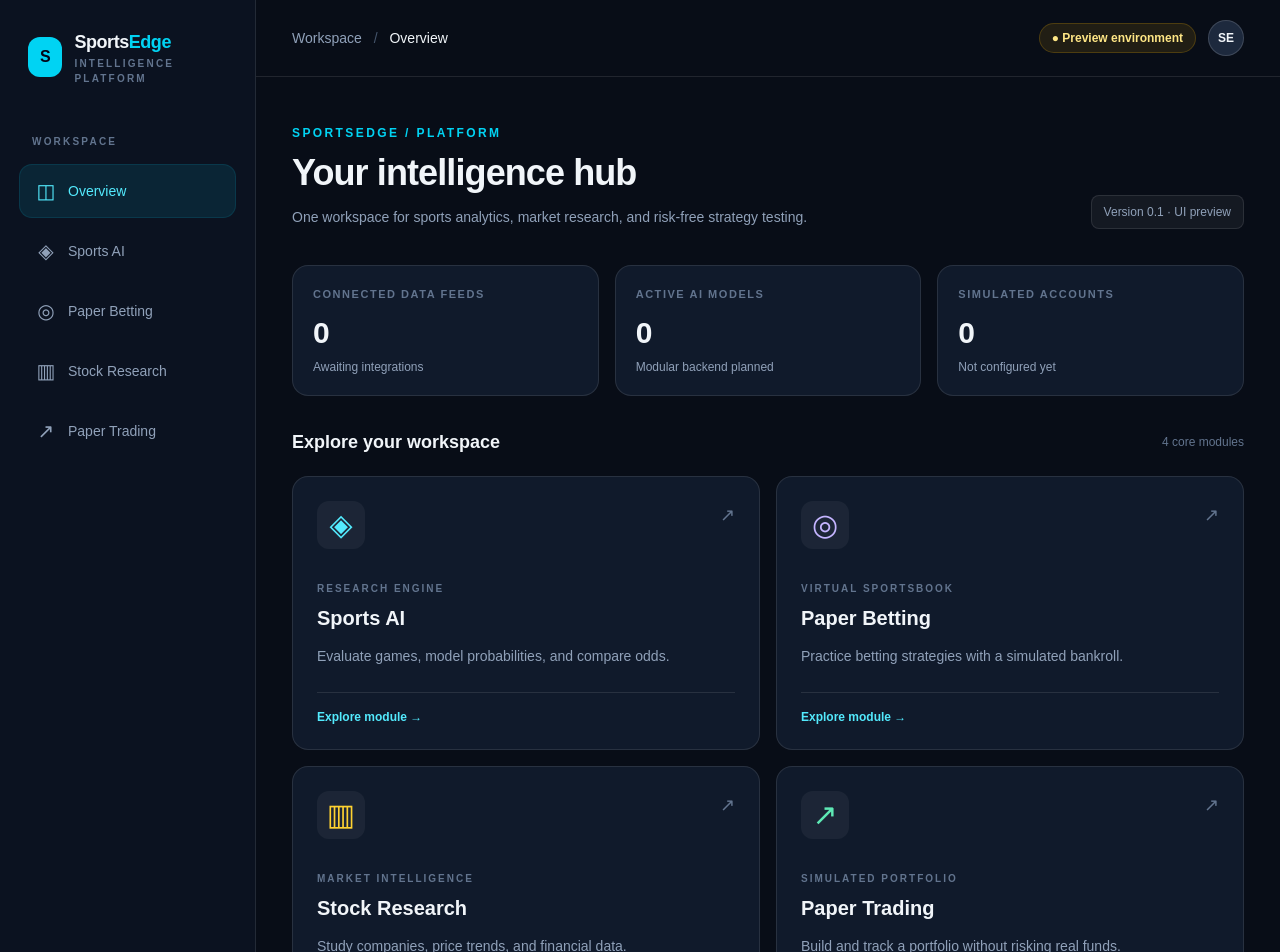
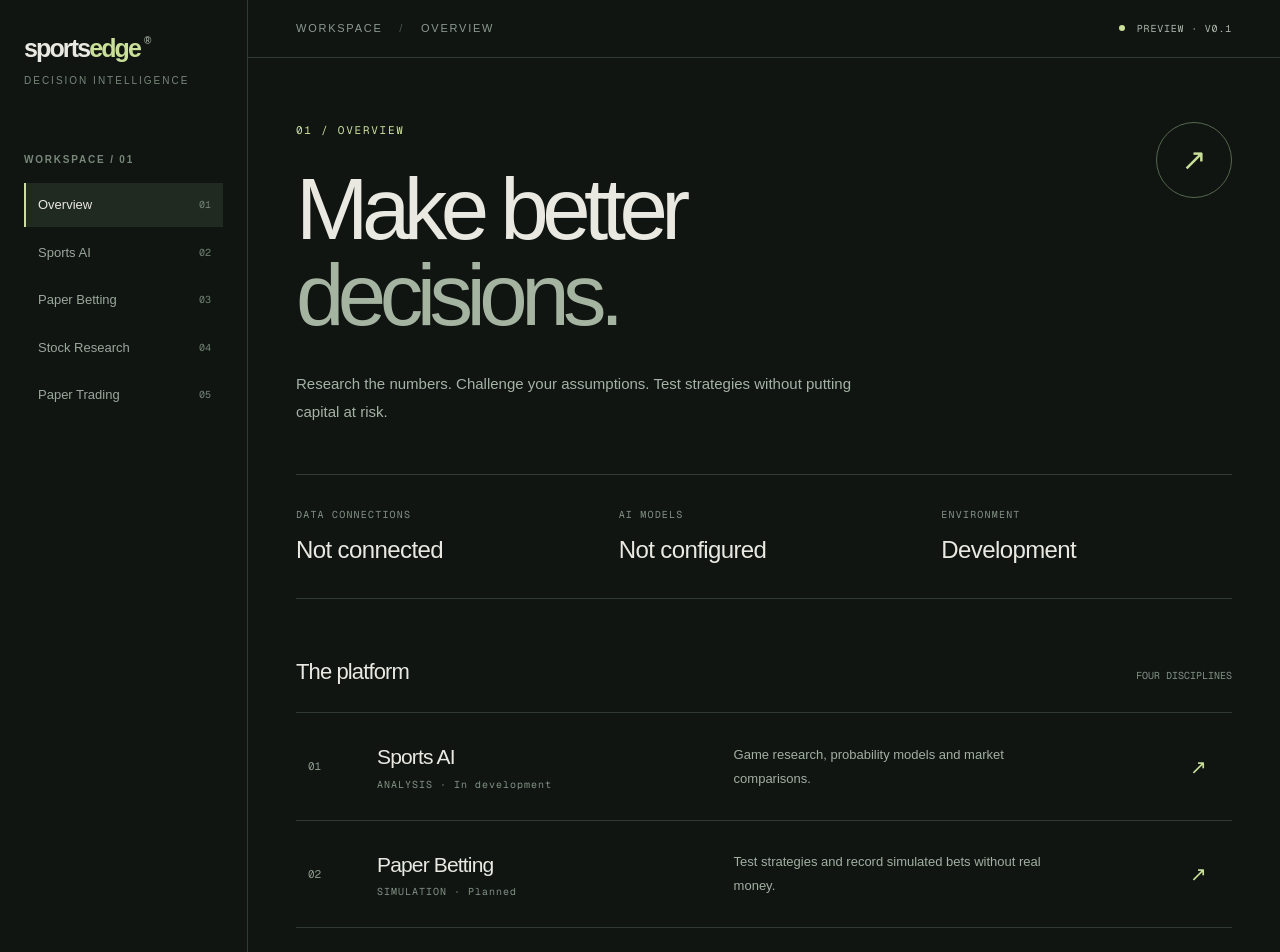
Before and after one commit to ang87505-crypto/SportsEdge, a Next.js app: page / in a window 1280 px wide. Shown: the top 952 px of the page. Built offline with nearby package versions, Linux system fonts and the light colour scheme.

Commit message:
Refine SportsEdge dashboard with restrained editorial design

```diff
--- a/src/app/page.tsx
+++ b/src/app/page.tsx
@@ -2,77 +2,82 @@
 
 import { useState } from "react";
 
-const sections = [
-  { name: "Overview", icon: "◫" },
-  { name: "Sports AI", icon: "◈" },
-  { name: "Paper Betting", icon: "◎" },
-  { name: "Stock Research", icon: "▥" },
-  { name: "Paper Trading", icon: "↗" },
+const navigation = ["Overview", "Sports AI", "Paper Betting", "Stock Research", "Paper Trading"] as const;
+type View = (typeof navigation)[number];
+
+const products = [
+  { id: "01", name: "Sports AI", category: "ANALYSIS", description: "Game research, probability models and market comparisons.", status: "In development" },
+  { id: "02", name: "Paper Betting", category: "SIMULATION", description: "Test strategies and record simulated bets without real money.", status: "Planned" },
+  { id: "03", name: "Stock Research", category: "RESEARCH", description: "Company fundamentals, market context and watchlists.", status: "Planned" },
+  { id: "04", name: "Paper Trading", category: "SIMULATION", description: "Build a virtual portfolio and measure your decisions.", status: "Planned" },
 ] as const;
-type Section = (typeof sections)[number]["name"];
-
-const modules = [
-  { title: "Sports AI", eyebrow: "RESEARCH ENGINE", description: "Evaluate games, model probabilities, and compare odds.", icon: "◈", accent: "text-cyan-300", section: "Sports AI" as Section },
-  { title: "Paper Betting", eyebrow: "VIRTUAL SPORTSBOOK", description: "Practice betting strategies with a simulated bankroll.", icon: "◎", accent: "text-violet-300", section: "Paper Betting" as Section },
-  { title: "Stock Research", eyebrow: "MARKET INTELLIGENCE", description: "Study companies, price trends, and financial data.", icon: "▥", accent: "text-amber-300", section: "Stock Research" as Section },
-  { title: "Paper Trading", eyebrow: "SIMULATED PORTFOLIO", description: "Build and track a portfolio without risking real funds.", icon: "↗", accent: "text-emerald-300", section: "Paper Trading" as Section },
-];
 
 export default function Home() {
-  const [active, setActive] = useState<Section>("Overview");
-  const selected = modules.find((module) => module.section === active);
+  const [view, setView] = useState<View>("Overview");
+  const selected = products.find((item) => item.name === view);
 
   return (
-    <div className="min-h-screen bg-[#080d17] text-slate-100">
-      <div className="mx-auto flex min-h-screen max-w-[1800px]">
-        <aside className="hidden w-64 shrink-0 flex-col border-r border-white/10 bg-[#0b1220] px-5 py-7 md:flex">
-          <div className="flex items-center gap-3 px-2">
-            <div className="flex h-10 w-10 items-center justify-center rounded-xl bg-cyan-400 font-black text-slate-950">S</div>
-            <div><div className="text-lg font-extrabold tracking-tight">Sports<span className="text-cyan-400">Edge</span></div><div className="text-[10px] font-semibold tracking-[.22em] text-slate-500">INTELLIGENCE PLATFORM</div></div>
-          </div>
-          <div className="mt-12 px-3 text-[10px] font-bold tracking-[.22em] text-slate-500">WORKSPACE</div>
-          <nav className="mt-4 space-y-2" aria-label="Main navigation">
-            {sections.map((item) => (
-              <button key={item.name} onClick={() => setActive(item.name)} className={`flex w-full items-center gap-3 rounded-xl px-4 py-3 text-left text-sm font-medium transition ${active === item.name ? "bg-cyan-400/10 text-cyan-300 ring-1 ring-cyan-400/20" : "text-slate-400 hover:bg-white/5 hover:text-white"}`}>
-                <span className="w-5 text-center text-xl">{item.icon}</span>{item.name}
+    <div className="min-h-screen bg-[#101512] text-[#e9e9e2] selection:bg-[#d2e4a4] selection:text-[#101512]">
+      <div className="mx-auto flex min-h-screen max-w-[1680px]">
+        <aside className="hidden w-[248px] shrink-0 flex-col border-r border-[#303b33] px-6 py-9 lg:flex">
+          <button onClick={() => setView("Overview")} className="text-left text-[25px] font-semibold tracking-[-.075em] leading-none">sports<span className="text-[#c9df9a]">edge</span><span className="ml-1 align-top text-[10px] tracking-normal text-[#9da89a]">®</span></button>
+          <div className="mt-3 text-[10px] uppercase tracking-[.2em] text-[#788779]">Decision intelligence</div>
+          <div className="mt-16 mb-4 text-[10px] font-semibold tracking-[.18em] text-[#788779]">WORKSPACE / 01</div>
+          <nav aria-label="Main navigation" className="space-y-1">
+            {navigation.map((item, index) => (
+              <button key={item} onClick={() => setView(item)} className={`flex w-full items-center justify-between border-l-2 px-3 py-3 text-left text-[13px] transition-colors ${view === item ? "border-[#c9df9a] bg-[#202a21] text-[#e9e9e2]" : "border-transparent text-[#9ba79b] hover:bg-[#1a241c] hover:text-white"}`}>
+                <span>{item}</span><span className="font-mono text-[10px] text-[#728174]">0{index + 1}</span>
               </button>
             ))}
           </nav>
-          <div className="mt-auto rounded-2xl border border-white/10 bg-white/[.03] p-4">
-            <div className="mb-2 flex items-center gap-2 text-xs font-semibold text-slate-200"><span className="h-2 w-2 rounded-full bg-amber-400" /> Development mode</div>
-            <p className="text-xs leading-5 text-slate-400">Your workspace is being built. Live data and trading features are not connected yet.</p>
+          <div className="mt-auto border-t border-[#303b33] pt-5">
+            <div className="flex items-center gap-2 text-[11px] font-medium"><span className="h-1.5 w-1.5 rounded-full bg-[#c9df9a]" /> BUILD IN PROGRESS</div>
+            <p className="mt-3 text-[11px] leading-5 text-[#849184]">An independent workspace for evidence-led sports and market decisions.</p>
           </div>
         </aside>
 
         <main className="min-w-0 flex-1">
-          <header className="flex flex-wrap items-center justify-between gap-4 border-b border-white/10 px-5 py-5 sm:px-9">
-            <div className="flex items-center gap-3"><div className="flex h-9 w-9 items-center justify-center rounded-lg bg-cyan-400 font-black text-slate-950 md:hidden">S</div><span className="text-sm text-slate-400">Workspace <span className="px-2 text-slate-600">/</span> <span className="font-medium text-slate-100">{active}</span></span></div>
-            <div className="flex items-center gap-3"><span className="rounded-full border border-amber-400/20 bg-amber-400/10 px-3 py-1.5 text-xs font-semibold text-amber-200">● Preview environment</span><div className="flex h-9 w-9 items-center justify-center rounded-full border border-white/15 bg-slate-800 text-xs font-bold">SE</div></div>
+          <header className="flex flex-wrap items-center justify-between gap-4 border-b border-[#303b33] px-6 py-5 md:px-12">
+            <button onClick={() => setView("Overview")} className="text-xl font-semibold tracking-[-.075em] lg:hidden">sports<span className="text-[#c9df9a]">edge</span></button>
+            <div className="hidden text-[11px] uppercase tracking-[.16em] text-[#8c9a8e] lg:block">WORKSPACE <span className="mx-3 text-[#49574c]">/</span> {view}</div>
+            <div className="flex items-center gap-3"><span className="h-1.5 w-1.5 rounded-full bg-[#c9df9a]" /><span className="font-mono text-[10px] tracking-[.08em] text-[#aab5a8]">PREVIEW · V0.1</span></div>
           </header>
-
-          <div className="border-b border-white/10 px-5 py-3 md:hidden">
-            <div className="flex gap-2 overflow-x-auto pb-1">{sections.map((item) => <button key={item.name} onClick={() => setActive(item.name)} className={`shrink-0 rounded-lg px-3 py-2 text-xs font-medium ${active === item.name ? "bg-cyan-400 text-slate-950" : "bg-white/5 text-slate-300"}`}>{item.name}</button>)}</div>
+          <div className="flex gap-2 overflow-x-auto border-b border-[#303b33] px-5 py-3 lg:hidden">
+            {navigation.map((item) => <button key={item} onClick={() => setView(item)} className={`shrink-0 px-3 py-2 text-xs ${view === item ? "bg-[#c9df9a] text-[#101512]" : "text-[#a7b3a5]"}`}>{item}</button>)}
           </div>
 
-          <div className="mx-auto max-w-6xl px-5 py-9 sm:px-9 sm:py-12">
-            <div className="mb-9 flex flex-wrap items-end justify-between gap-4">
-              <div><div className="mb-3 text-xs font-bold tracking-[.2em] text-cyan-400">SPORTSEDGE / PLATFORM</div><h1 className="text-3xl font-bold tracking-tight sm:text-4xl">{active === "Overview" ? "Your intelligence hub" : active}</h1><p className="mt-3 max-w-2xl text-sm leading-6 text-slate-400">{active === "Overview" ? "One workspace for sports analytics, market research, and risk-free strategy testing." : selected?.description}</p></div>
-              <span className="rounded-lg border border-white/10 bg-white/5 px-3 py-2 text-xs text-slate-400">Version 0.1 · UI preview</span>
+          <div className="mx-auto max-w-[1150px] px-6 pb-20 pt-12 md:px-12 md:pt-16">
+            <div className="flex flex-wrap items-start justify-between gap-8 border-b border-[#303b33] pb-12">
+              <div className="max-w-[720px]">
+                <div className="mb-7 font-mono text-[11px] tracking-[.16em] text-[#c9df9a]">01 / {view.toUpperCase()}</div>
+                <h1 className="text-[clamp(3rem,6.8vw,6rem)] font-medium leading-[.99] tracking-[-.075em]">{view === "Overview" ? <>Make better<br/><span className="text-[#a5b3a1]">decisions.</span></> : selected?.name}</h1>
+                <p className="mt-8 max-w-xl text-[15px] leading-7 text-[#a5b2a5]">{view === "Overview" ? "Research the numbers. Challenge your assumptions. Test strategies without putting capital at risk." : selected?.description}</p>
+              </div>
+              <div className="flex h-[76px] w-[76px] items-center justify-center rounded-full border border-[#55674e] text-[#c9df9a]"><span className="text-3xl">↗</span></div>
             </div>
 
-            <div className="mb-8 grid gap-4 sm:grid-cols-3">
-              {[{label:"CONNECTED DATA FEEDS",value:"0",note:"Awaiting integrations"},{label:"ACTIVE AI MODELS",value:"0",note:"Modular backend planned"},{label:"SIMULATED ACCOUNTS",value:"0",note:"Not configured yet"}].map((metric) => <div key={metric.label} className="rounded-2xl border border-white/10 bg-[#101a2b] p-5"><div className="text-[11px] font-bold tracking-[.14em] text-slate-500">{metric.label}</div><div className="mt-3 text-3xl font-bold">{metric.value}</div><div className="mt-2 text-xs text-slate-400">{metric.note}</div></div>)}
+            <div className="grid gap-8 border-b border-[#303b33] py-8 md:grid-cols-3">
+              <div><div className="font-mono text-[10px] tracking-[.12em] text-[#829183]">DATA CONNECTIONS</div><div className="mt-3 text-2xl font-medium tracking-tight">Not connected</div></div>
+              <div><div className="font-mono text-[10px] tracking-[.12em] text-[#829183]">AI MODELS</div><div className="mt-3 text-2xl font-medium tracking-tight">Not configured</div></div>
+              <div><div className="font-mono text-[10px] tracking-[.12em] text-[#829183]">ENVIRONMENT</div><div className="mt-3 text-2xl font-medium tracking-tight">Development</div></div>
             </div>
 
-            <div className="mb-5 flex items-center justify-between"><h2 className="text-lg font-bold">{active === "Overview" ? "Explore your workspace" : "Module overview"}</h2><span className="text-xs text-slate-500">4 core modules</span></div>
-            <div className="grid gap-4 sm:grid-cols-2">
-              {(selected ? [selected] : modules).map((module) => <button key={module.title} onClick={() => setActive(module.section)} className="group rounded-2xl border border-white/10 bg-[#101a2b] p-6 text-left transition hover:-translate-y-0.5 hover:border-cyan-400/40 hover:bg-[#142137]">
-                <div className="mb-8 flex items-start justify-between"><div className={`flex h-12 w-12 items-center justify-center rounded-xl bg-white/5 text-3xl ${module.accent}`}>{module.icon}</div><span className="text-lg text-slate-500 transition group-hover:text-cyan-300">↗</span></div>
-                <div className="text-[10px] font-bold tracking-[.2em] text-slate-500">{module.eyebrow}</div><h3 className="mt-2 text-xl font-bold">{module.title}</h3><p className="mt-3 max-w-sm text-sm leading-6 text-slate-400">{module.description}</p><div className="mt-6 border-t border-white/10 pt-4 text-xs font-semibold text-cyan-300">Explore module →</div>
-              </button>)}
+            <div className="mb-6 mt-14 flex items-baseline justify-between gap-4"><h2 className="text-[22px] font-medium tracking-[-.04em]">{view === "Overview" ? "The platform" : "Module details"}</h2><span className="font-mono text-[10px] text-[#829183]">{view === "Overview" ? "FOUR DISCIPLINES" : "EARLY ACCESS"}</span></div>
+            <div className="border-t border-[#303b33]">
+              {(selected ? [selected] : products).map((item) => (
+                <button key={item.id} onClick={() => setView(item.name)} className="group grid w-full gap-3 border-b border-[#303b33] py-7 text-left transition-colors hover:bg-[#1a231b] sm:grid-cols-[45px_1fr_1.3fr_30px] sm:items-center sm:gap-6 sm:px-3">
+                  <span className="font-mono text-[11px] text-[#8b9a8c]">{item.id}</span>
+                  <div><div className="text-[21px] font-medium tracking-[-.04em] group-hover:text-[#c9df9a]">{item.name}</div><div className="mt-1 font-mono text-[10px] tracking-[.1em] text-[#829183]">{item.category} · {item.status}</div></div>
+                  <p className="max-w-[350px] text-[13px] leading-6 text-[#a3afa2]">{item.description}</p>
+                  <span className="hidden text-xl text-[#c9df9a] transition-transform group-hover:translate-x-1 sm:block">↗</span>
+                </button>
+              ))}
             </div>
-
-            <div className="mt-8 flex flex-wrap items-start gap-3 rounded-2xl border border-cyan-400/15 bg-cyan-400/[.05] p-5"><span className="text-xl text-cyan-300">ⓘ</span><div className="flex-1"><h3 className="text-sm font-semibold text-cyan-100">Building the foundation</h3><p className="mt-1 text-sm leading-6 text-slate-400">This is a working navigation and dashboard preview, not a live prediction or trading system. Real data sources, authentication, simulation engines, and AI providers will be integrated in later development stages.</p></div></div>
+            <div className="mt-10 flex flex-wrap items-start justify-between gap-5 border-l-2 border-[#c9df9a] bg-[#1b261d] px-6 py-5">
+              <div><div className="text-[12px] font-semibold">Built for evidence, not hype.</div><p className="mt-2 max-w-[650px] text-[12px] leading-6 text-[#9fae9f]">This is an interface preview. Live feeds, probability models, authentication and virtual accounts are not active yet. No figures or predictions are being fabricated.</p></div>
+              <span className="font-mono text-[10px] text-[#c9df9a]">ROADMAP / PHASE 01</span>
+            </div>
+            <footer className="mt-16 flex flex-wrap justify-between gap-3 border-t border-[#303b33] pt-5 font-mono text-[10px] tracking-[.08em] text-[#778678]"><span>SPORTSEDGE © 2026</span><span>RESEARCH FIRST. RISK AWARE.</span></footer>
           </div>
         </main>
       </div>
```
